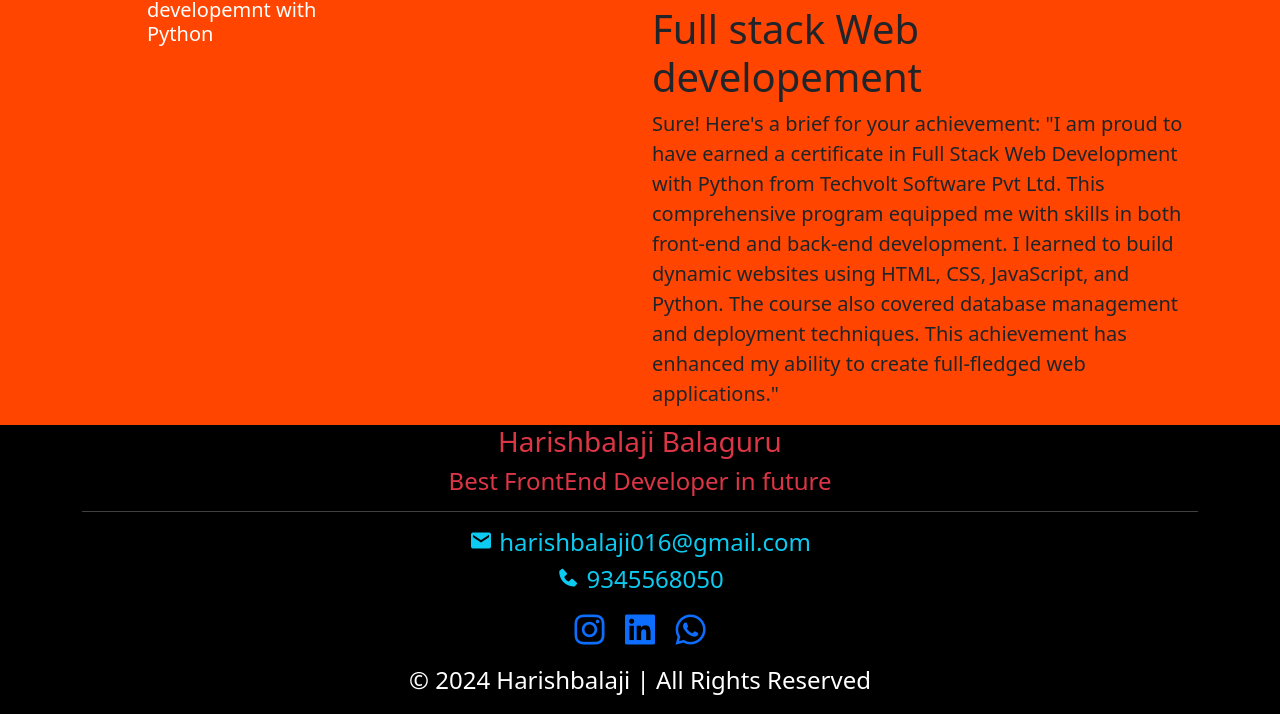
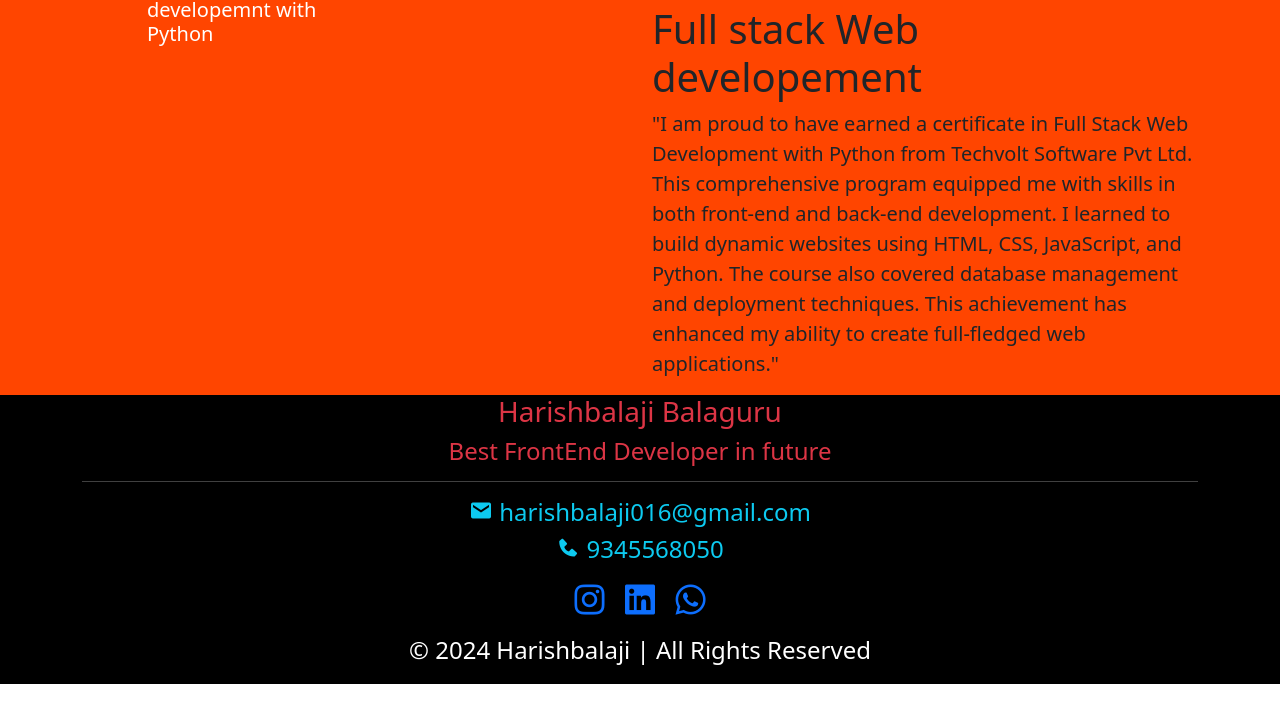
Before and after one commit to harishbalaj/Codsoft--MyPortfolio, a plain HTML site: page index.html in a window 1280 px wide. Shown: the part 2468-3182 px from the top of the page. After the commit the page ends 3152 px from the top, so only its background shows below. Drawn offline with nearby package versions, Linux system fonts and the light colour scheme.

Commit message:
Update index.html

```diff
--- a/index.html
+++ b/index.html
@@ -248,7 +248,7 @@
           <div class="col mt-5">
             <h1>Full stack Web developement</h1>
             <p class="fs-5 fw-3">
-              Sure! Here's a brief for your achievement: "I am proud to have
+              "I am proud to have
               earned a certificate in Full Stack Web Development with Python
               from Techvolt Software Pvt Ltd. This comprehensive program
               equipped me with skills in both front-end and back-end
```
